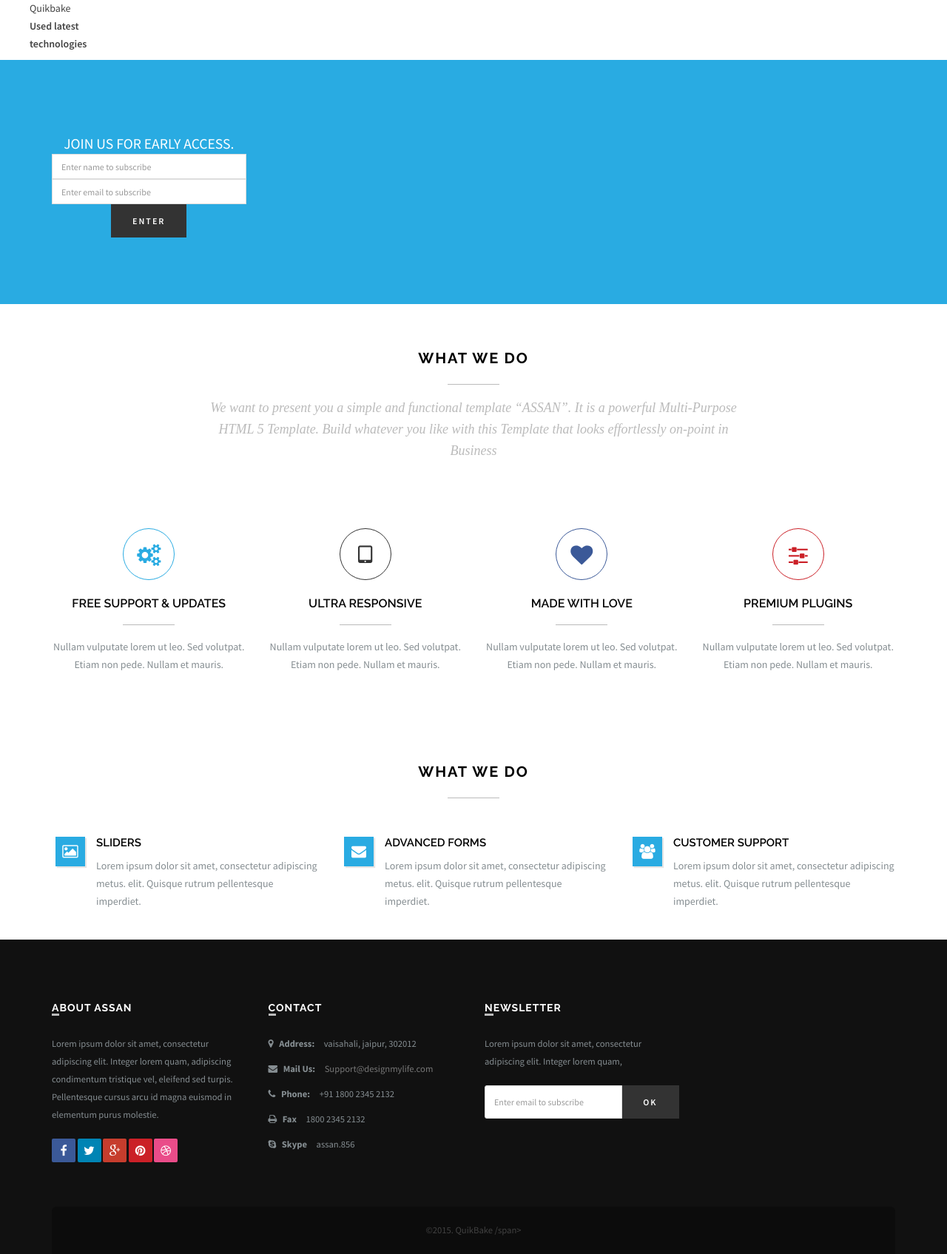
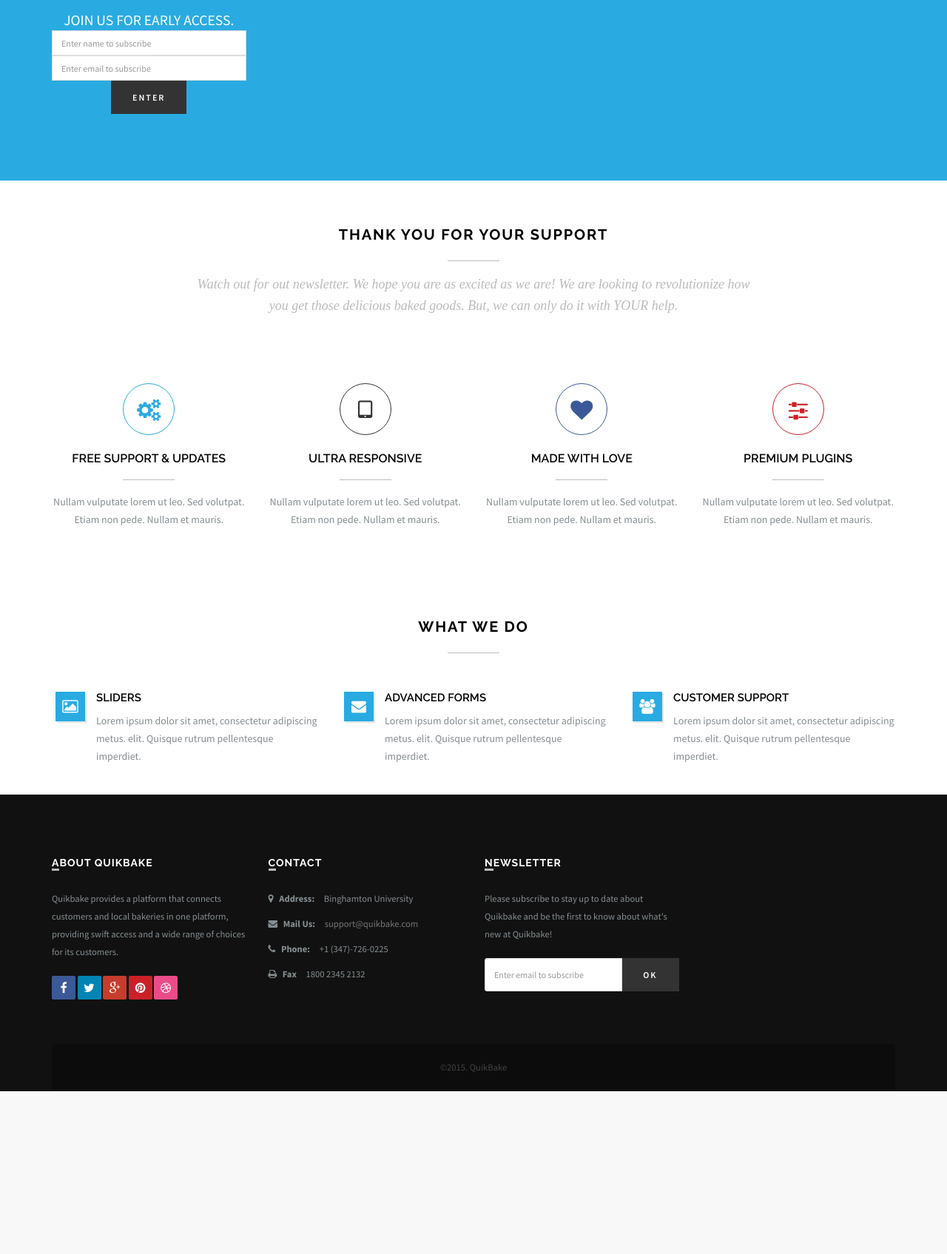
Before and after one commit to cyndichin/QuikBake, a PHP site: page / in a window 1280 px wide. Shown: the part 2825-4520 px from the top of the page at 74% size. After the commit the page ends 4300 px from the top, so only its background shows below. Run offline with PHP 8.4, Linux system fonts and the light colour scheme; some libraries are stand-ins or nearby versions; some web fonts are replaced.

Commit message:
Update index.php

```diff
--- a/index.php
+++ b/index.php
@@ -45,7 +45,7 @@
             <div class="container">
                 <div class="top-bar">
                     <div class="pull-left sample-1right hidden-xs">
-                        <a><i class="fa fa-phone"></i> Call me maybe: <span class="colored-text">:)</span> </a>
+                        <a><i class="fa fa-phone"></i> Call: <span class="colored-text">1-(347)-796-0225</span> </a>
                         <a><i class="fa fa-envelope"></i> Mail us: <span class="colored-text">quikbake@domain.com</span> </a>
                     </div>
                     <div class="pull-right">
@@ -183,7 +183,7 @@
                                 data-speed="600"
                                 data-start="1600"
                                 data-end="9400"
-                             data-endspeed="600">60+ Bakeries
+                                data-endspeed="600">Convenience
                             </div>
 
                             <!-- LAYER NR. 4 -->
@@ -203,7 +203,7 @@
                                 data-speed="600"
                                 data-start="1800"
                                 data-end="9400"
-                             data-endspeed="600">100% Customer Satisfaction
+                                data-endspeed="600">Choice
                             </div>
 
                             <!-- LAYER NR. 6 -->
@@ -223,7 +223,7 @@
                                 data-speed="600"
                                 data-start="2000"
                                 data-end="9400"
-                             data-endspeed="600">Easy access
+                                data-endspeed="600">Community
                             </div>
 
                             <!-- LAYER NR. 8 -->
@@ -234,26 +234,6 @@
                                 data-start="2200"
                                 data-end="9400"
                                 data-endspeed="600"><i class="fa fa-check"></i>
-                        </div>
-
-                        <!-- LAYER NR. 9 -->
-                        <div class="caption modern_big_redbg sfb medium tp-resizeme"
-                             data-x="90"
-                             data-y="320"
-                             data-speed="600"
-                             data-start="2200"
-                             data-end="9400"
-                             data-endspeed="600">Flexibility
-                        </div>
-
-                        <!-- LAYER NR. 10 -->
-                        <div class="caption modern_big_redbg sfb medium tp-resizeme"
-                             data-x="40"
-                             data-y="370"
-                             data-speed="600"
-                             data-start="2400"
-                             data-end="9400"
-                             data-endspeed="600">And Much More...
                             </div>
 
                             <!-- LAYER NR. 11 -->
@@ -288,8 +268,7 @@
                                 data-speed="1000"
                                 data-start="1800"
                                 data-easing="easeOutExpo">
-                            Lorem ipsum dolor sit amet, consectetur adipiscing elit.  <br>
-                            lectus. Cras porta nisl at tincidunt tincidunt.
+                                A fast, reliable way to connect with local bakeries for orders, menu, delivery and much more!
                             </div>
                             <div class="caption sfb rev-buttons tp-resizeme"
                                 data-x="50"
@@ -297,16 +276,7 @@
                                 data-speed="500"
                                 data-start="1800"
                                 data-easing="Sine.easeOut">
-                            <a href="#" class="btn btn-theme-bg btn-lg">Purchase Now</a>
-                        </div>
-
-                        <div class="caption sfb rev-buttons tp-resizeme"
-                             data-x="250"
-                             data-y="330"
-                             data-speed="500"
-                             data-start="2100"
-                             data-easing="Sine.easeOut">
-                            <a href="#" class="btn border-white btn-lg">View features</a>
+                                <a href="#" class="btn btn-theme-bg btn-lg">Find out more</a>
                             </div>
 
                             </li>
@@ -350,15 +320,7 @@
                                 Quikbake
                             </div>
 
-                        <div class="caption subtitle sfr"
-                             data-x="550"
-                             data-y="80"
-                             data-speed="1000"
-                             data-start="2600"
-                             data-easing="easeOutExpo">
-                            <strong>Used latest<br>
-                                technologies</strong>
-                        </div>
+
                             </li>
                 </ul>
             </div>
@@ -409,10 +371,10 @@
             <div class="row">
                 <div class="col-sm-8 col-sm-offset-2">
                     <div class="center-heading">
-                        <h2>What we do</h2>
+                        <h2>Thank you for your support</h2>
                         <span class="center-line"></span>
                         <p class="sub-text margin40">
-                         We want to present you a simple and functional template “ASSAN”. It is a powerful Multi-Purpose HTML 5 Template. Build whatever you like with this Template that looks effortlessly on-point in Business </p>
+                        Watch out for out newsletter. We hope you are as excited as we are! We are looking to revolutionize how you get those delicious baked goods. But, we can only do it with YOUR help. </p>
                     </div>
                 </div>
 
@@ -523,9 +485,9 @@
                             <div class="row">
                             <div class="col-md-3 col-sm-6 margin30">
                             <div class="footer-col">
-                            <h3>About assan</h3>
+                            <h3>About Quikbake</h3>
                             <p>
-                                Lorem ipsum dolor sit amet, consectetur adipiscing elit. Integer lorem quam, adipiscing condimentum tristique vel, eleifend sed turpis. Pellentesque cursus arcu id magna euismod in elementum purus molestie.
+                            Quikbake provides a platform that connects customers and local bakeries in one platform, providing swift access and a wide range of choices for its customers.
                             </p>
                             <ul class="list-inline social-1">
                             <li><a href="#"><i class="fa fa-facebook"></i></a></li>
@@ -541,11 +503,10 @@
                             <h3>Contact</h3>
 
                             <ul class="list-unstyled contact">
-                                <li><p><strong><i class="fa fa-map-marker"></i> Address:</strong> vaisahali, jaipur, 302012</p></li>
-                                <li><p><strong><i class="fa fa-envelope"></i> Mail Us:</strong> <a href="#">Support@designmylife.com</a></p></li>
-                                <li> <p><strong><i class="fa fa-phone"></i> Phone:</strong> +91 1800 2345 2132</p></li>
+                            <li><p><strong><i class="fa fa-map-marker"></i> Address:</strong> Binghamton University</p></li>
+                            <li><p><strong><i class="fa fa-envelope"></i> Mail Us:</strong> <a href="#">support@quikbake.com</a></p></li>
+                            <li> <p><strong><i class="fa fa-phone"></i> Phone:</strong> +1 (347)-726-0225</p></li>
                             <li> <p><strong><i class="fa fa-print"></i> Fax</strong> 1800 2345 2132</p></li>
-                                <li> <p><strong><i class="fa fa-skype"></i> Skype</strong> assan.856</p></li>
 
                             </ul>
                             </div>
@@ -554,7 +515,7 @@
                             <div class="footer-col">
                             <h3>Newsletter</h3>
                             <p>
-                                Lorem ipsum dolor sit amet, consectetur adipiscing elit. Integer lorem quam,
+                            Please subscribe to stay up to date about Quikbake and be the first to know about what's new at Quikbake!
                             </p>
                             <form role="form" class="subscribe-form">
                             <div class="input-group">
@@ -570,7 +531,7 @@
                             <div class="row">
                             <div class="col-md-12 text-center">
                             <div class="footer-btm">
-                            <span>&copy;2015. QuikBake /span>
+                            <span>&copy;2015. QuikBake </span>
                             </div>
                 </div>
             </div>
```
Lines whose indentation alone changed are shown as unchanged.
